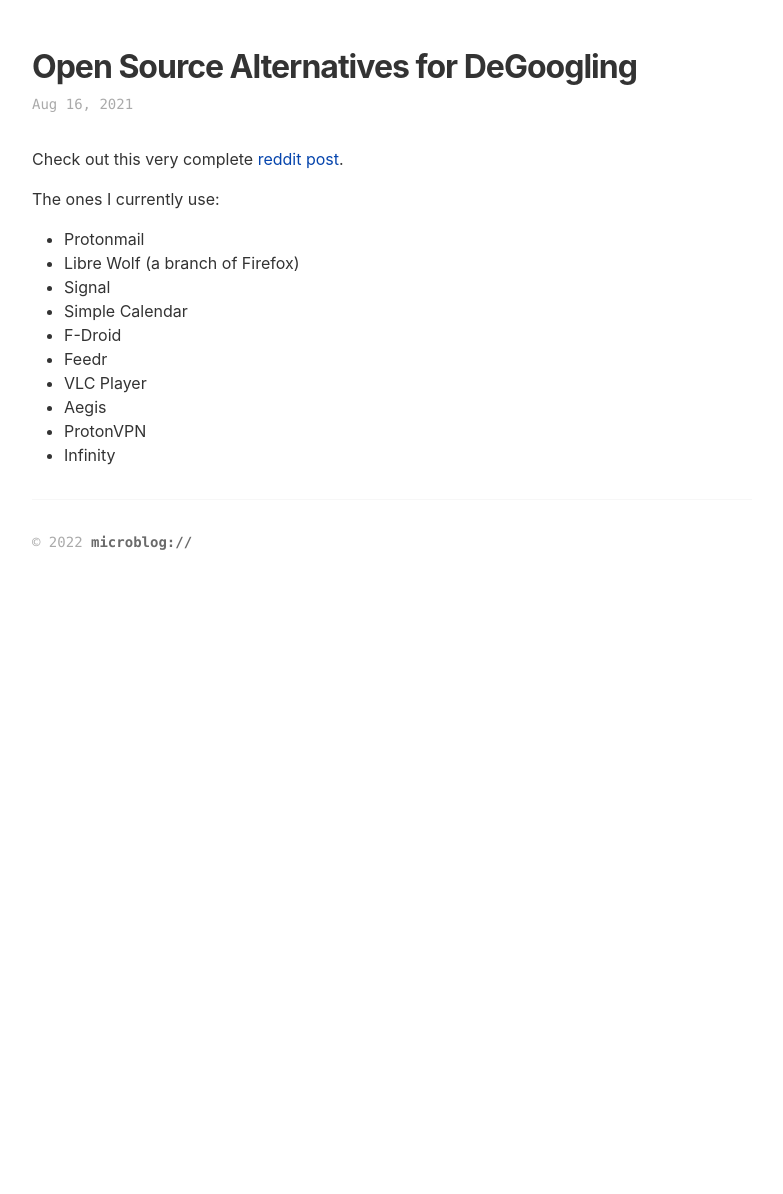
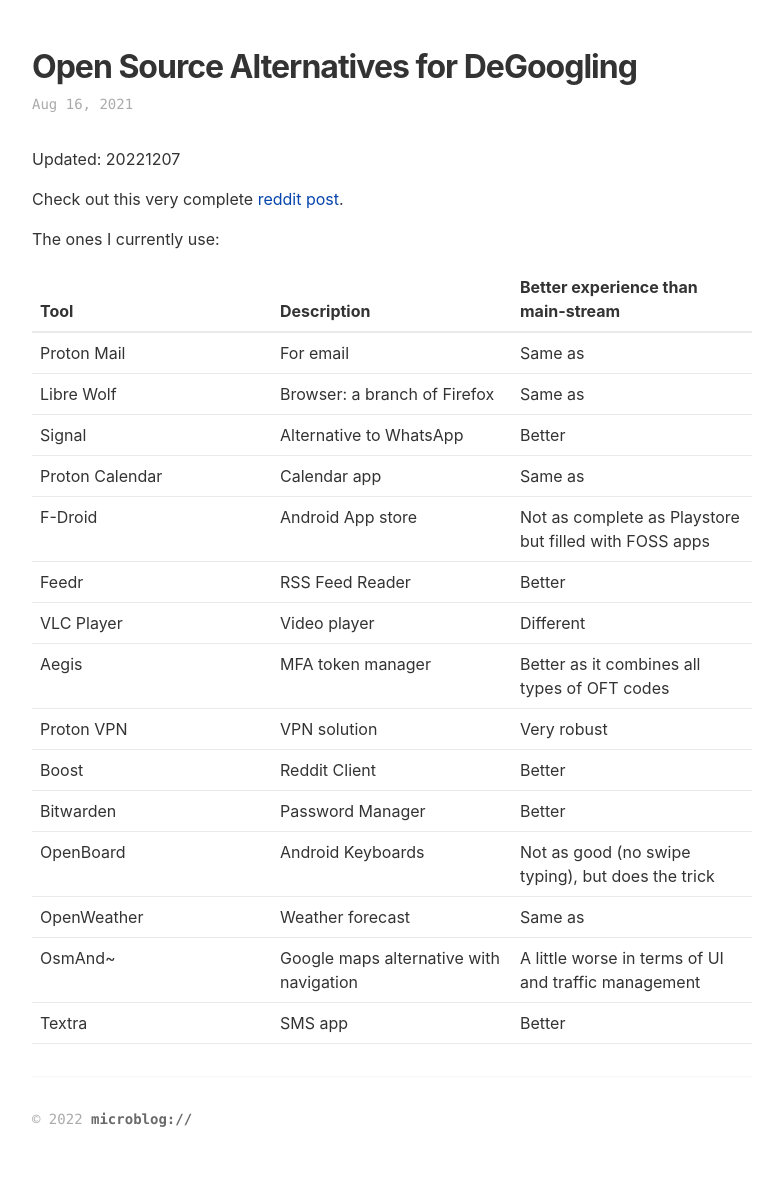
Before and after one commit to to-ie/to-ie.github.io, a Jekyll site: the page built from _posts/2021-08-16-de-googling.md, in a window 1280 px wide. Shown: the whole page, without its empty margins (8-791 px from the left). Built offline with Jekyll 4.4.1, drawn with Linux system fonts in a browser that asks for light colours; before the commit the page ends 900 px from its top, so only the background shows below that.

Commit message:
update of Open Source Alternatives for DeGoogling

```diff
--- a/_posts/2021-08-16-de-googling.md
+++ b/_posts/2021-08-16-de-googling.md
@@ -5,16 +5,26 @@
 date : 2021-08-16 11:14:50
 ---
 
+Updated: 20221207
+
 Check out this very complete [reddit post](https://www.reddit.com/r/degoogle/comments/pjligx/open_source_alternatives_for_degoogling/).
 
 The ones I currently use:
-- Protonmail
-- Libre Wolf (a branch of Firefox)
--  Signal
--  Simple Calendar
--  F-Droid
--  Feedr
--  VLC Player
--  Aegis
--  ProtonVPN
--  Infinity
+
+| Tool | Description | Better experience than main-stream |
+|---|---|---|
+| Proton Mail | For email | Same as |
+| Libre Wolf | Browser:  a branch of Firefox | Same as |
+| Signal | Alternative to WhatsApp | Better |
+| Proton Calendar | Calendar app | Same as |
+| F-Droid | Android App store | Not as complete as Playstore but filled with FOSS apps|
+| Feedr | RSS Feed Reader | Better |
+| VLC Player | Video player | Different |
+| Aegis | MFA token manager | Better as it combines all types of OFT codes |
+| Proton VPN | VPN solution | Very robust |
+| Boost | Reddit Client | Better |
+| Bitwarden | Password Manager | Better |
+| OpenBoard | Android Keyboards | Not as good (no swipe typing), but does the trick |
+| OpenWeather | Weather forecast | Same as |
+| OsmAnd~ | Google maps alternative with navigation | A little worse in terms of UI and traffic management |
+| Textra | SMS app | Better |
```
